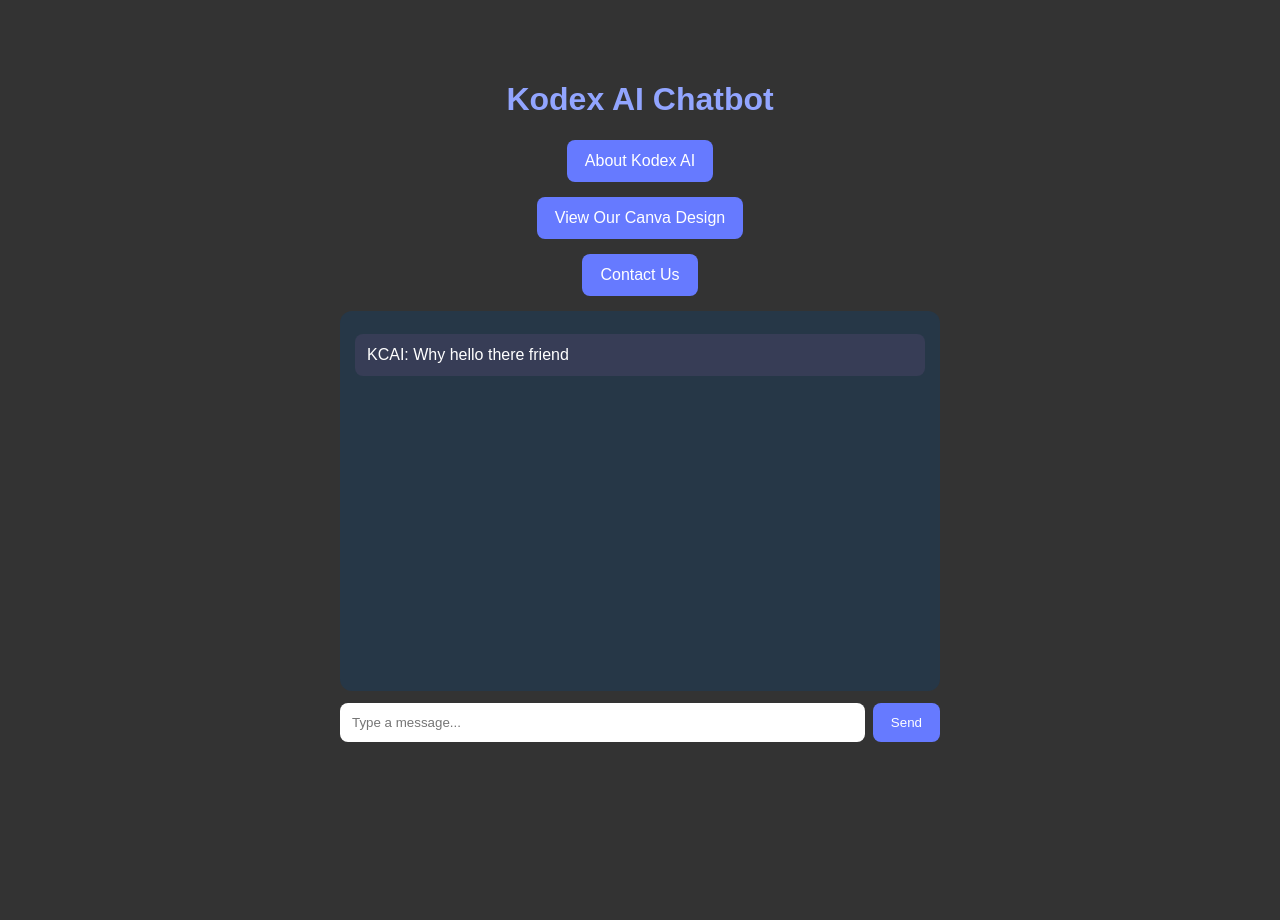
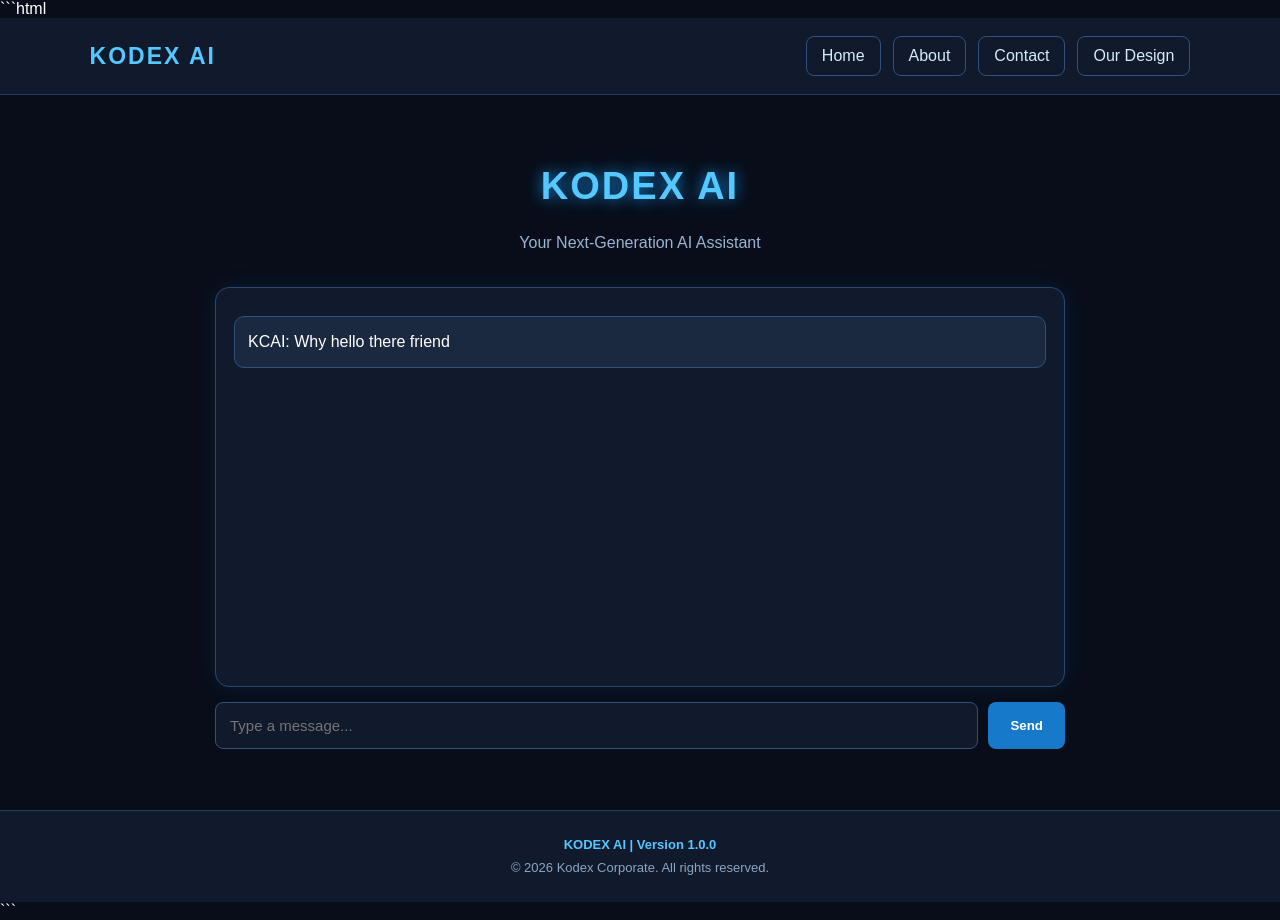
Before and after one commit to joshthesquash44/my--chatbot, a Python web app: template templates/index.html in a window 1280 px wide. Before the commit the page ends 742 px from the top, so only its background shows below. Run offline with Jinja, Linux system fonts and the light colour scheme; the template is opened without the code that fills it, so the values that code supplies are empty.

Commit message:
Update index.html for corporate branding and styles

````diff
--- a/templates/index.html
+++ b/templates/index.html
@@ -1,115 +1,253 @@
+```html
 <!DOCTYPE html>
 <html lang="en">
 <head>
     <meta charset="UTF-8">
     <meta name="viewport" content="width=device-width, initial-scale=1">
-    <title>Kodex AI Chatbot</title>
+    <title>Kodex AI | Corporate</title>
 
     <style>
+        * {
+            box-sizing: border-box;
+        }
+
         body {
-            background: #333333;
+            margin: 0;
+            min-height: 100vh;
+            background: #080d19;
             color: white;
             font-family: Arial, sans-serif;
-            max-width: 600px;
-            margin: 40px auto;
-            padding: 20px;
+            display: flex;
+            flex-direction: column;
+        }
+
+        /* TOP NAVIGATION */
+
+        nav {
+            width: 100%;
+            padding: 18px 7%;
+            background: #101a2c;
+            border-bottom: 1px solid #243b60;
+            display: flex;
+            justify-content: space-between;
+            align-items: center;
+            gap: 15px;
+            flex-wrap: wrap;
+        }
+
+        .logo {
+            color: #55c8ff;
+            font-size: 23px;
+            font-weight: bold;
+            letter-spacing: 2px;
+        }
+
+        .nav-links {
+            display: flex;
+            gap: 12px;
+            flex-wrap: wrap;
+        }
+
+        .nav-links a {
+            color: #d7eaff;
+            text-decoration: none;
+            padding: 10px 15px;
+            border: 1px solid #31517c;
+            border-radius: 8px;
+            transition: 0.3s;
+        }
+
+        .nav-links a:hover {
+            background: #1679c9;
+            border-color: #55c8ff;
+            box-shadow: 0 0 12px #168bdc;
+        }
+
+        /* MAIN CONTENT */
+
+        main {
+            width: 90%;
+            max-width: 850px;
+            margin: 45px auto;
+            flex: 1;
         }
 
         h1 {
-            color: #92a5ff;
             text-align: center;
+            color: #55c8ff;
+            font-size: 38px;
+            letter-spacing: 2px;
+            text-shadow: 0 0 15px #168bdc;
         }
 
+        .subtitle {
+            text-align: center;
+            color: #9bb4d2;
+            margin-bottom: 35px;
+        }
+
+        /* CHAT WINDOW */
+
         #messages {
-            height: 350px;
+            height: 400px;
             overflow-y: auto;
-            background: #263747;
-            padding: 15px;
-            border-radius: 12px;
+            background: #101a2c;
+            padding: 18px;
+            border: 1px solid #29476e;
+            border-radius: 14px;
+            box-shadow: 0 0 20px rgba(30, 144, 255, 0.12);
         }
 
         .message {
-            padding: 12px;
-            margin: 8px 0;
-            border-radius: 8px;
+            padding: 13px;
+            margin: 10px 0;
+            border-radius: 10px;
             overflow-wrap: anywhere;
+            line-height: 1.5;
         }
 
         .user {
-            background: #4659c9;
+            background: #174b83;
             text-align: right;
+            border: 1px solid #328fe0;
         }
 
         .bot {
-            background: #373d56;
+            background: #1b2940;
+            border: 1px solid #31517c;
         }
+
+        /* MESSAGE INPUT */
 
         form {
             display: flex;
-            gap: 8px;
-            margin-top: 12px;
+            gap: 10px;
+            margin-top: 15px;
         }
 
         input {
             flex: 1;
             min-width: 0;
-            padding: 12px;
+            padding: 14px;
             border-radius: 8px;
-            border: none;
+            border: 1px solid #31517c;
+            background: #101a2c;
+            color: white;
+            outline: none;
+            font-size: 15px;
+        }
+
+        input:focus {
+            border-color: #55c8ff;
+            box-shadow: 0 0 10px #1679c9;
         }
 
         button {
-            padding: 12px 18px;
-            background: #667aff;
+            padding: 14px 22px;
+            background: #1679c9;
             color: white;
             border: none;
             border-radius: 8px;
             cursor: pointer;
+            font-weight: bold;
+            transition: 0.3s;
         }
 
-        .about-button {
-            display: block;
-            width: fit-content;
-            margin: 15px auto;
-            padding: 12px 18px;
-            background: #667aff;
-            color: white;
-            text-decoration: none;
-            border-radius: 8px;
+        button:hover {
+            background: #269fff;
+            box-shadow: 0 0 15px #168bdc;
         }
 
-        .about-button:hover {
-            background: #5268ed;
+        /* FOOTER */
+
+        footer {
+            text-align: center;
+            padding: 22px 10px;
+            background: #101a2c;
+            border-top: 1px solid #243b60;
+            color: #8da5c2;
+            font-size: 13px;
+            line-height: 1.8;
+        }
+
+        footer .version {
+            color: #55c8ff;
+            font-weight: bold;
+        }
+
+        /* MOBILE */
+
+        @media (max-width: 600px) {
+            nav {
+                justify-content: center;
+            }
+
+            .nav-links {
+                justify-content: center;
+            }
+
+            h1 {
+                font-size: 29px;
+            }
+
+            main {
+                margin: 30px auto;
+            }
+
+            #messages {
+                height: 350px;
+            }
         }
     </style>
 </head>
+
 <body>
-    <h1>Kodex AI Chatbot</h1>
 
-    <a href="/about" class="about-button">
-    About Kodex AI
-</a>
+    <!-- TOP NAVIGATION -->
+    <nav>
+        <div class="logo">KODEX AI</div>
 
+        <div class="nav-links">
+            <a href="/">Home</a>
+            <a href="/about">About</a>
+            <a href="/contact">Contact</a>
             <a href="https://canva.link/n39sa1xtbcwtzr7"
-   class="about-button"
                target="_blank"
-   rel="noopener noreferrer">
-    View Our Canva Design
-</a>
+               rel="noopener noreferrer">Our Design</a>
+        </div>
+    </nav>
 
-    <a href="/contact" class="about-button">
-        Contact Us
-</a>
+    <!-- CHATBOT -->
+    <main>
+        <h1>KODEX AI</h1>
+
+        <p class="subtitle">
+            Your Next-Generation AI Assistant
+        </p>
 
         <div id="messages">
-        <div class="message bot">KCAI: Why hello there friend</div>
+            <div class="message bot">
+                KCAI: Why hello there friend
+            </div>
         </div>
 
         <form id="chat-form">
-        <input id="message" placeholder="Type a message..." required>
+            <input
+                id="message"
+                placeholder="Type a message..."
+                required
+            >
             <button type="submit">Send</button>
         </form>
+    </main>
 
+    <!-- FOOTER -->
+    <footer>
+        <div class="version">KODEX AI | Version 1.0.0</div>
+        <div>© 2026 Kodex Corporate. All rights reserved.</div>
+    </footer>
+
+    <!-- CHATBOT JAVASCRIPT -->
     <script>
         const form = document.getElementById("chat-form");
         const input = document.getElementById("message");
@@ -126,6 +264,7 @@
 
         form.addEventListener("submit", async function(event) {
             event.preventDefault();
+
             const message = input.value.trim();
             if (!message) return;
 
@@ -139,9 +278,13 @@
                     body: JSON.stringify({message: message})
                 });
 
-                if (!response.ok) throw new Error("Request failed");
+                if (!response.ok) {
+                    throw new Error("Request failed");
+                }
+
                 const data = await response.json();
                 addMessage(data.reply, "bot");
+
             } catch (error) {
                 addMessage(
                     "I couldn't connect to the chatbot.",
@@ -150,5 +293,7 @@
             }
         });
     </script>
+
 </body>
 </html>
+```
````
Lines whose indentation alone changed are shown as unchanged.
